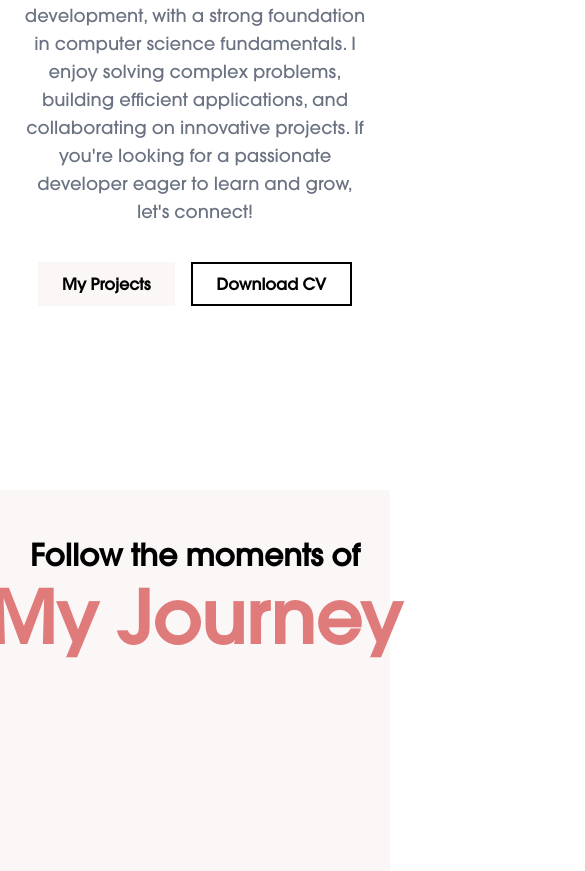
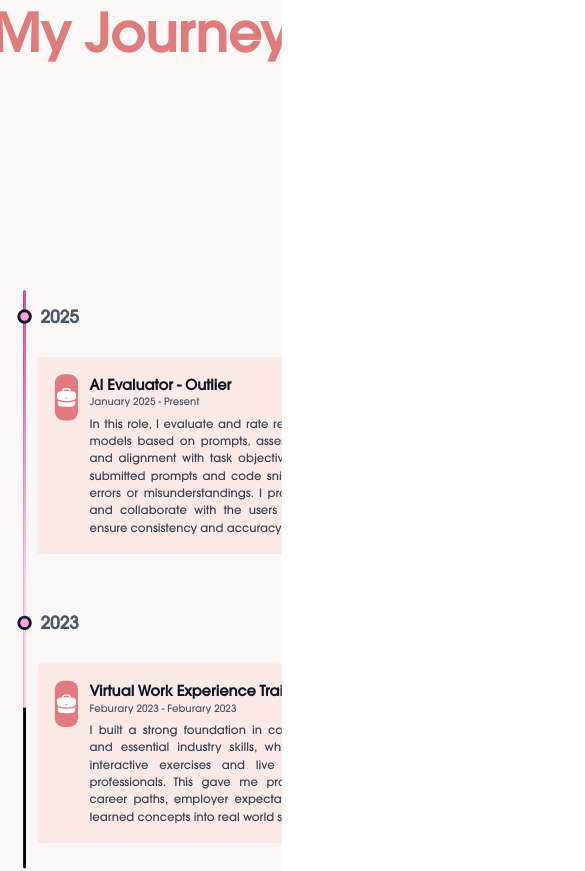
Before and after one commit to MohammadMahdi10/Mohammad-Portfolio-Website, a React (Vite) app: page / in a window 390 px wide. Shown: the part 1489-2360 px from the top of the page, 585 px wide, since content can reach past the window. Built offline with nearby package versions, Linux system fonts and the light colour scheme.

Commit message:
Fixed mobile screen device scaling error

```diff
--- a/src/index.css
+++ b/src/index.css
@@ -28,6 +28,14 @@
 html, body, div, section, header, footer, main {
   transition: background-color 0.5s ease, color 0.5s ease;
 }
+
+html, body {
+  transform: scale(0.85); /* adjust for mobile */
+  transform-origin: top left;
+  width: 100%;
+  overflow-x: hidden;
+}
+
 
 .animate-blink {
   animation: blink 1s step-end infinite;
```
